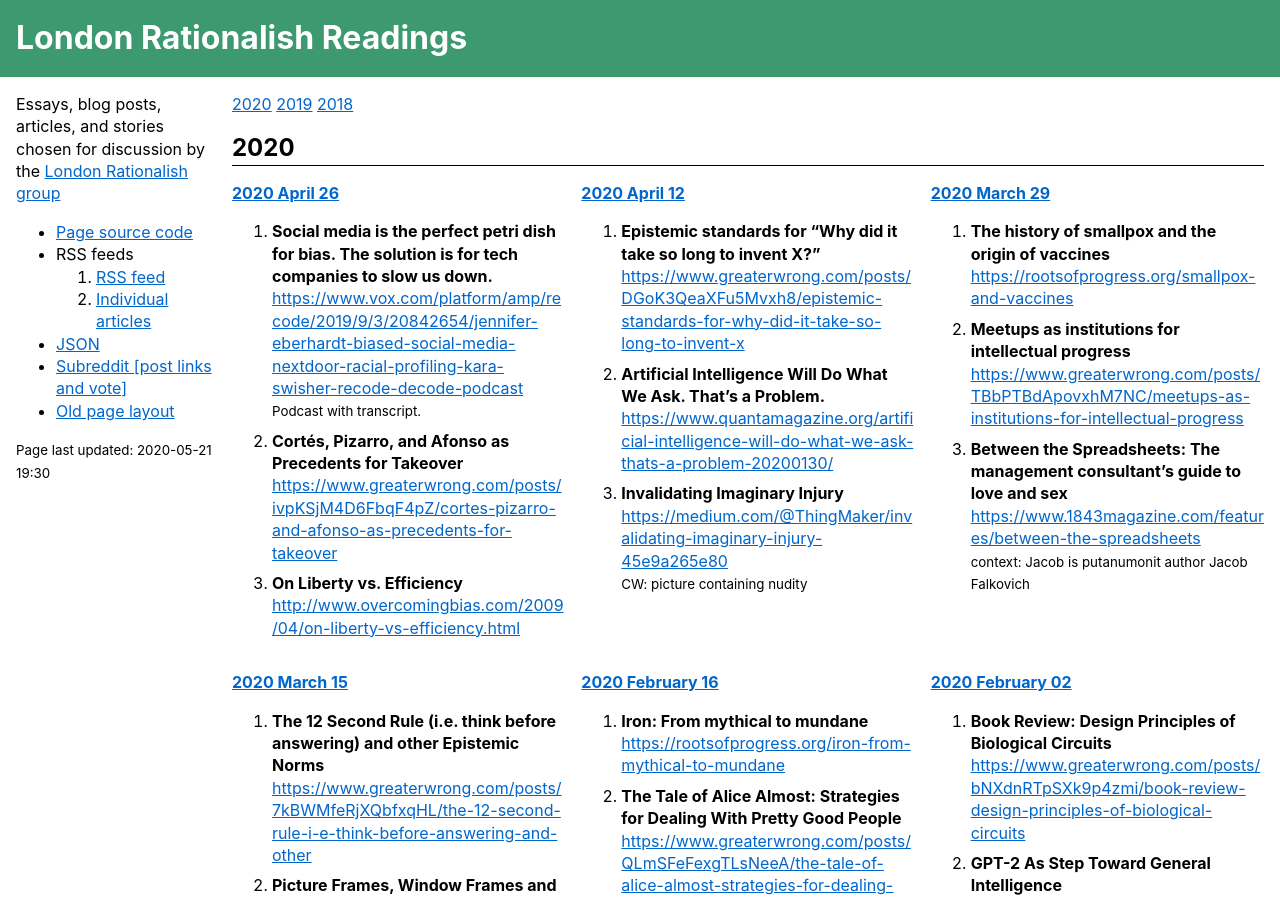
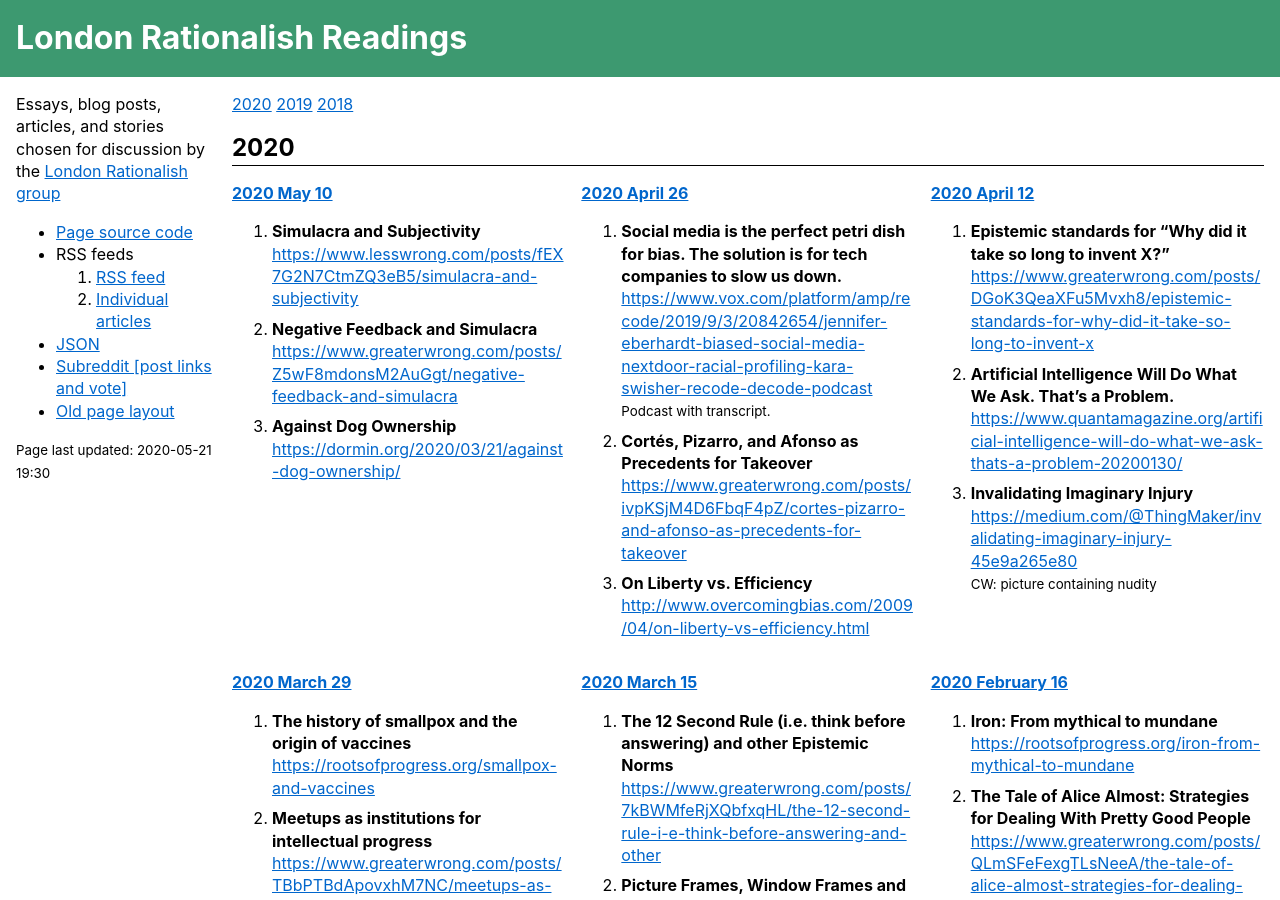
Before and after one commit to sackeyjason/london-rationalish-readings, a Jekyll site: the page built from index.html, in a window 1280 px wide and 900 px high. Built offline with Jekyll 4.4.1, drawn with Linux system fonts in a browser that asks for light colours.

Commit message:
Update list.yaml

```diff
--- a/_data/list.yaml
+++ b/_data/list.yaml
@@ -1,4 +1,12 @@
 meetings:
+- date: 2020.05.10
+  list:
+  - title: Simulacra and Subjectivity
+    link: https://www.lesswrong.com/posts/fEX7G2N7CtmZQ3eB5/simulacra-and-subjectivity
+  - title: Negative Feedback and Simulacra
+    link: https://www.greaterwrong.com/posts/Z5wF8mdonsM2AuGgt/negative-feedback-and-simulacra
+  - title: Against Dog Ownership
+    link: https://dormin.org/2020/03/21/against-dog-ownership/
 - date: 2020.04.26
   list:
   - title: "Social media is the perfect petri dish for bias. The solution is for tech companies to slow us down."
```
